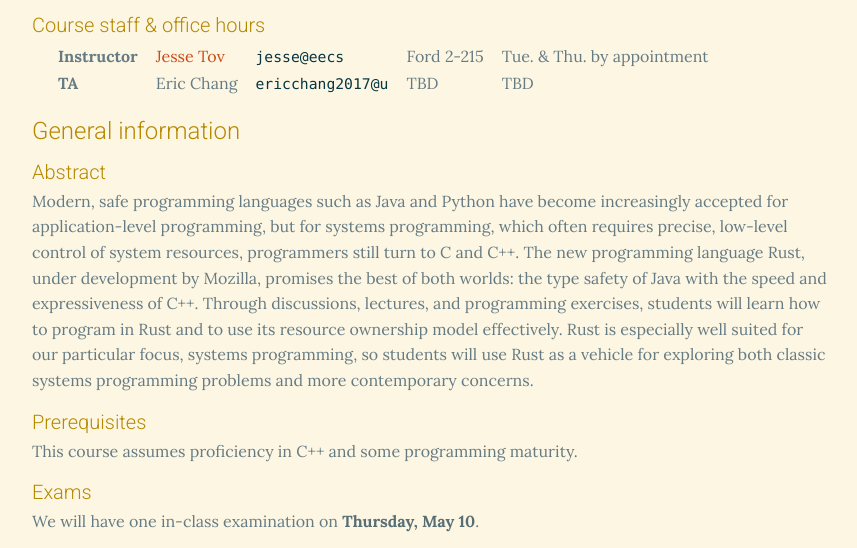
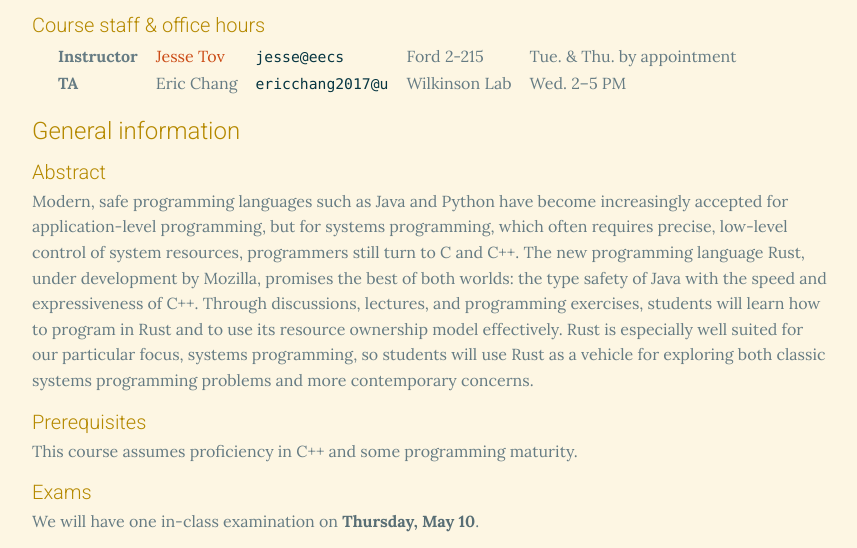
Before and after one commit to nu-rust-course/web, a plain HTML site: page index.html in a window 1280 px wide. Shown: the part 234-782 px from the top of the page, without its empty margins (208-1065 px from the left). Drawn offline with Linux system fonts and the light colour scheme.

Commit message:
Added Eric OH.

```diff
--- a/index.html
+++ b/index.html
@@ -179,8 +179,8 @@ Tech L150, TuTh, 12:30–1:50 PM
 <th>TA
 <td class="nw">Eric Chang
 <td><code>ericchang2017@u</code>
-<td>TBD
-<td>TBD
+<td>Wilkinson Lab
+<td>Wed. 2–5 PM
 </table>
 
 <section id="info">
```
